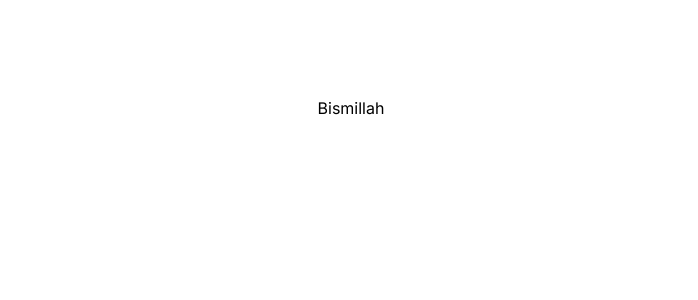
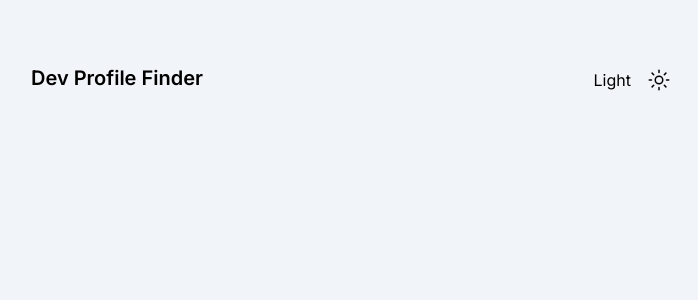
Before and after one commit to ShahbaazX786/Dev-Profile, a Next.js app: page / in a window 1280 px wide. Shown: the top 300 px of the page, without its empty margins (289-987 px from the left). Built offline with nearby package versions, Linux system fonts and the light colour scheme.

Commit message:
Added Dark mode theme switcher, Installed few libs to utilize next/themes and icons.

```diff
--- a/app/layout.tsx
+++ b/app/layout.tsx
@@ -1,6 +1,8 @@
 import type { Metadata } from 'next'
 import { Inter } from 'next/font/google'
 import './globals.css'
+
+import LayoutContainer from '@/components/LayoutContainer'
 
 const inter = Inter({ subsets: ['latin'] })
 
@@ -16,7 +18,9 @@ export default function RootLayout({
 }) {
   return (
     <html lang="en">
-      <body className={inter.className}>{children}</body>
+      <LayoutContainer>
+        <body className={inter.className}>{children}</body>
+      </LayoutContainer>
     </html>
   )
 }
--- a/app/page.tsx
+++ b/app/page.tsx
@@ -1,9 +1,15 @@
-import Image from 'next/image'
+import ThemeSwitcher from "@/components/ThemeSwitcher"
 
 export default function Home() {
   return (
-    <main className="flex min-h-screen flex-col items-center justify-between p-24">
-      Bismillah
+    <main className="flex min-h-screen w-full p-2 sm:p-4 transition-all pt-10 sm:pt-12 bg-slate-100 dark:bg-slate-950">
+      {/* Bismillah */}
+      <div className="flex flex-col gap-8 rounded-md p-4 w-full max-w-2xl mx-auto">
+        <section className="flex justify-between gap-3" id="navbar">
+          <p className="text-xl font-semibold">Dev Profile Finder</p>
+          <ThemeSwitcher />
+        </section>
+      </div>
     </main>
   )
 }
--- /dev/null
+++ b/components/LayoutContainer.tsx
@@ -0,0 +1,16 @@
+'use client';
+
+import React from 'react';
+import { ThemeProvider } from "next-themes";
+
+type Props = {
+    children: React.ReactNode;
+};
+
+function LayoutContainer({ children }: Props) {
+    return (
+        <ThemeProvider attribute="class">{children}</ThemeProvider>
+    )
+}
+
+export default LayoutContainer;
--- /dev/null
+++ b/components/ThemeSwitcher.tsx
@@ -0,0 +1,32 @@
+'use client';
+
+import { useTheme } from "next-themes";
+
+import { TbMoonStars } from "react-icons/tb";
+import { IoSunnyOutline } from "react-icons/io5";
+
+export default function ThemeSwitcher() {
+    const { resolvedTheme, setTheme } = useTheme();
+
+    function toggleTheme() {
+        if (resolvedTheme === 'light') {
+            setTheme('dark');
+        }
+        else {
+            setTheme('light');
+        }
+    }
+
+    return (
+        <div className="flex items-center gap-2">
+            {resolvedTheme === 'light' ?
+                <button className="flex items-center gap-2" onClick={toggleTheme}>
+                    <span className="text-base px-2 py-1">Light</span>
+                    <IoSunnyOutline className="text-2xl" />
+                </button> : <button className="flex items-center gap-2" onClick={toggleTheme}>
+                    <span className="text-base px-2 py-1">Dark</span>
+                    <TbMoonStars className="text-2xl" />
+                </button>}
+        </div>
+    )
+}
--- a/tailwind.config.ts
+++ b/tailwind.config.ts
@@ -1,20 +1,21 @@
 import type { Config } from 'tailwindcss'
 
 const config: Config = {
+  darkMode: "class",
   content: [
-    './pages/**/*.{js,ts,jsx,tsx,mdx}',
-    './components/**/*.{js,ts,jsx,tsx,mdx}',
-    './app/**/*.{js,ts,jsx,tsx,mdx}',
+    "./pages/**/*.{js,ts,jsx,tsx,mdx}",
+    "./components/**/*.{js,ts,jsx,tsx,mdx}",
+    "./app/**/*.{js,ts,jsx,tsx,mdx}",
   ],
   theme: {
     extend: {
       backgroundImage: {
-        'gradient-radial': 'radial-gradient(var(--tw-gradient-stops))',
-        'gradient-conic':
-          'conic-gradient(from 180deg at 50% 50%, var(--tw-gradient-stops))',
+        "gradient-radial": "radial-gradient(var(--tw-gradient-stops))",
+        "gradient-conic":
+          "conic-gradient(from 180deg at 50% 50%, var(--tw-gradient-stops))",
       },
     },
   },
   plugins: [],
-}
+};
 export default config
```
Also changed, not shown: package.json (+6 -4 lines), 1 other file (tests, documents, lock files or other folders).
